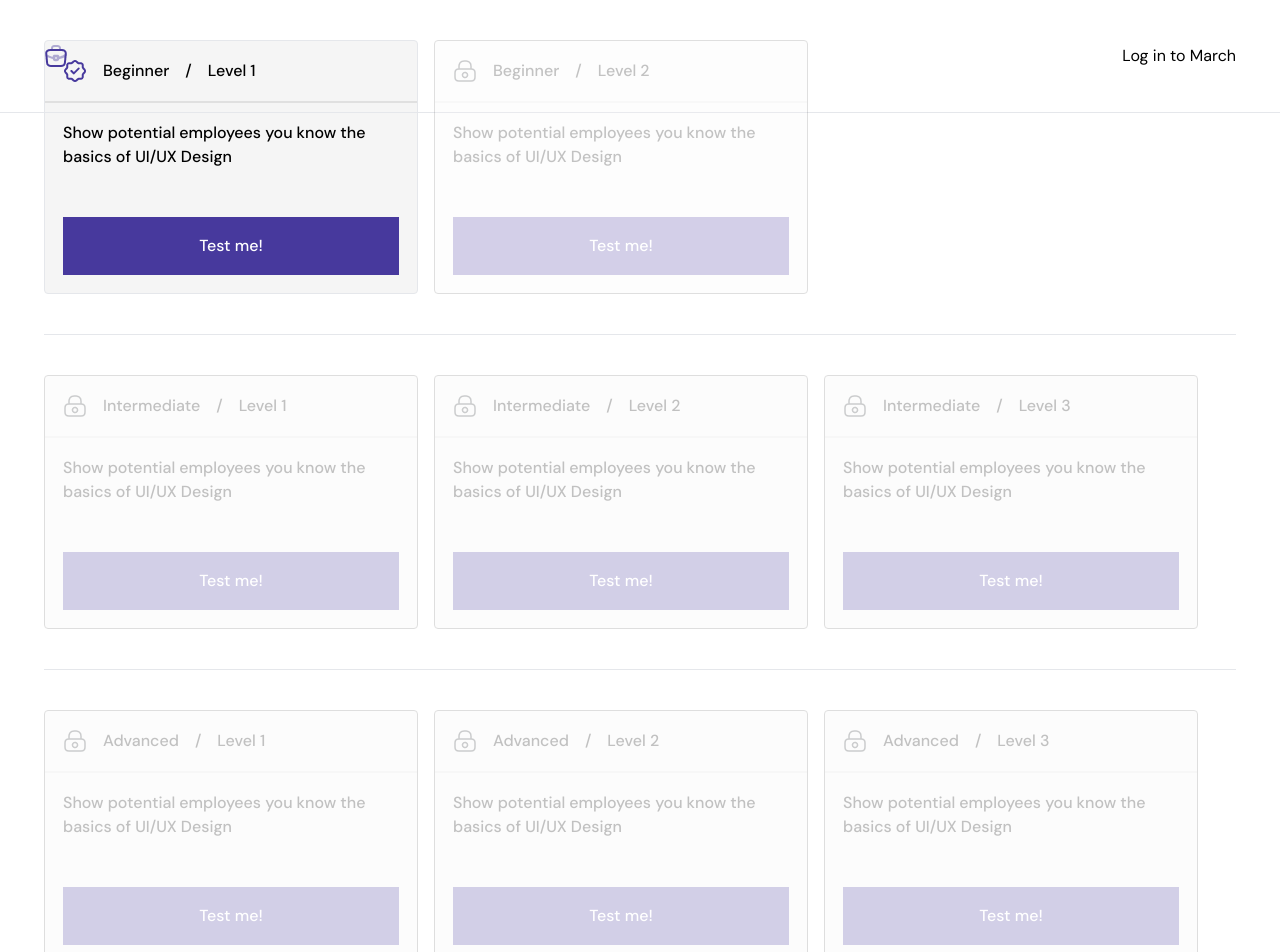
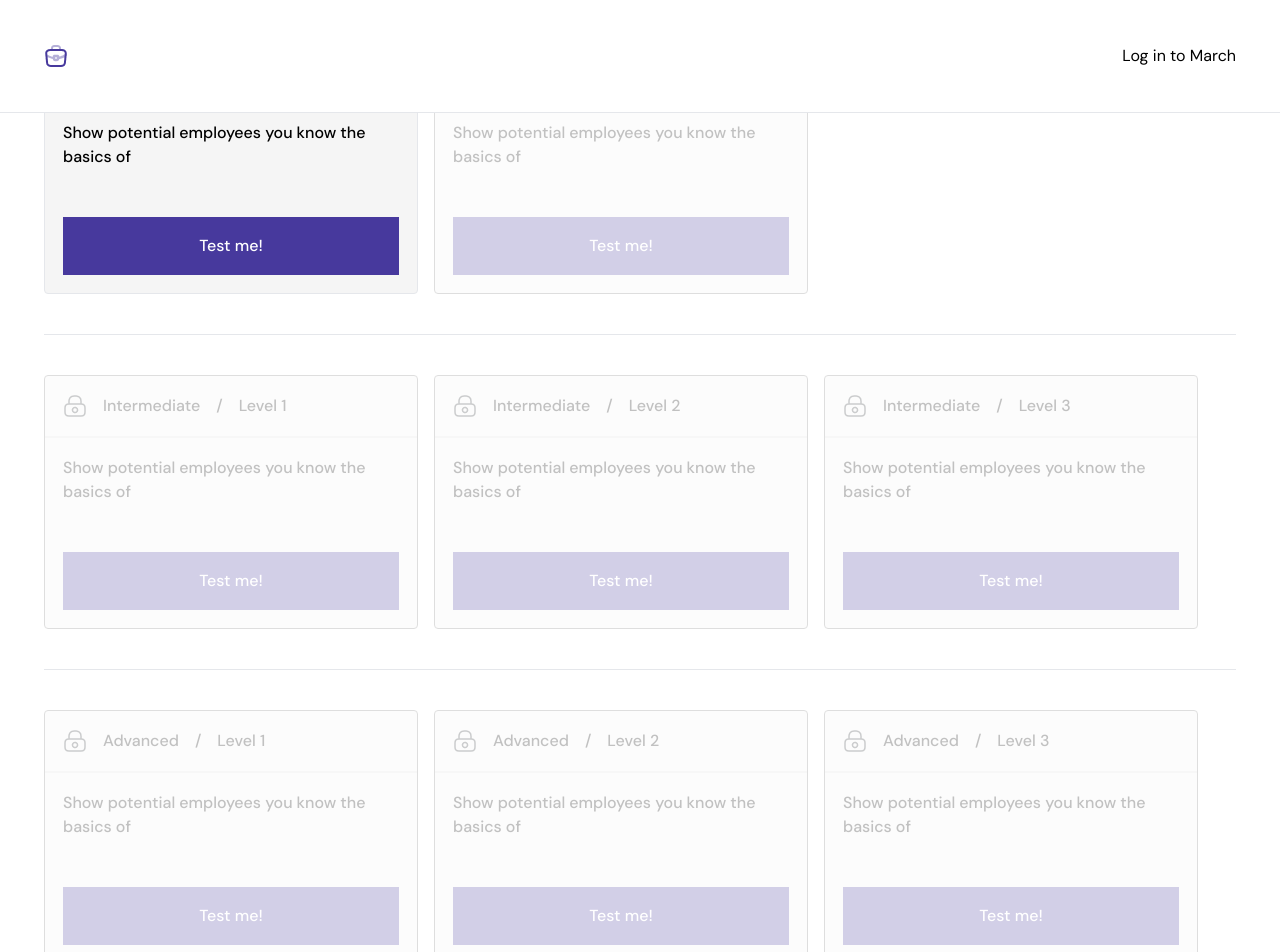
Before and after one commit to a11rew/march, a Next.js app: page /badges/BadgesDisplay in a window 1280 px wide. Shown: the top 952 px of the page. Built offline with nearby package versions, Linux system fonts and the light colour scheme.

Commit message:
header and dynamic descriptions

```diff
--- a/components/Header.tsx
+++ b/components/Header.tsx
@@ -4,7 +4,7 @@ import Logo from "../assets/logo.png";
 
 const Header = (): JSX.Element => {
   return (
-    <header className="border-b fixed top-0 w-full">
+    <header className="border-b fixed top-0 w-full bg-white z-50">
       <div className="max-w-[1336px] p-11 m-auto flex justify-between">
         <Link passHref href="/">
           <Image src={Logo} alt="March logo" className="cursor-pointer" />
--- a/pages/badges/Badge.tsx
+++ b/pages/badges/Badge.tsx
@@ -1,4 +1,5 @@
 import Image from "next/image";
+import React from "react";
 import BadgeAvailable from "../../assets/badge_available.png";
 import BadgeLocked from "../../assets/badge_lock.png";
 
@@ -6,9 +7,15 @@ interface Props {
   disabled?: Boolean;
   rank: "Beginner" | "Intermediate" | "Advanced";
   level: 1 | 2 | 3;
+  course: string;
 }
 
-const Badge = ({ disabled, level, rank }: Props): JSX.Element => {
+const Badge: React.FC<Props> = ({
+  disabled,
+  level,
+  rank,
+  course,
+}): JSX.Element => {
   return (
     <div
       className={`bg-[#F5F5F5] border  font-medium rounded ${
@@ -32,7 +39,7 @@ const Badge = ({ disabled, level, rank }: Props): JSX.Element => {
         </div>
 
         <div className="p-[18px]">
-          <p>Show potential employees you know the basics of UI/UX Design</p>
+          <p>Show potential employees you know the basics of {course}</p>
           <button
             disabled={Boolean(disabled)}
             className="py-[17px] bg-[#47399D] text-white w-full mt-12"
--- a/pages/badges/BadgesDisplay.tsx
+++ b/pages/badges/BadgesDisplay.tsx
@@ -1,26 +1,26 @@
 import Badge from "./Badge";
 
-const BadgesDisplay: React.FC = () => {
+const BadgesDisplay: React.FC<{ selected: string }> = ({ selected }) => {
   return (
     <div className="mt-10">
       <div className="flex gap-4">
         {/* Beginner badges*/}
-        <Badge rank="Beginner" level={1} />
-        <Badge rank="Beginner" level={2} disabled />
+        <Badge rank="Beginner" course={selected} level={1} />
+        <Badge rank="Beginner" course={selected} level={2} disabled />
       </div>
       <hr className="my-10" />
       <div className="flex gap-4">
         {/* Beginner badges*/}
-        <Badge rank="Intermediate" level={1} disabled />
-        <Badge rank="Intermediate" level={2} disabled />
-        <Badge rank="Intermediate" level={3} disabled />
+        <Badge rank="Intermediate" course={selected} level={1} disabled />
+        <Badge rank="Intermediate" course={selected} level={2} disabled />
+        <Badge rank="Intermediate" course={selected} level={3} disabled />
       </div>
       <hr className="my-10" />
       <div className="flex gap-4">
         {/* Beginner badges*/}
-        <Badge rank="Advanced" level={1} disabled />
-        <Badge rank="Advanced" level={2} disabled />
-        <Badge rank="Advanced" level={3} disabled />
+        <Badge rank="Advanced" course={selected} level={1} disabled />
+        <Badge rank="Advanced" course={selected} level={2} disabled />
+        <Badge rank="Advanced" course={selected} level={3} disabled />
       </div>
     </div>
   );
--- a/pages/badges/index.tsx
+++ b/pages/badges/index.tsx
@@ -17,7 +17,7 @@ const Badges: NextPage = (): JSX.Element => {
         </p>
         <Dropdown selected={selected} setSelected={setSelected} />
 
-        {selected && <BadgesDisplay />}
+        {selected && <BadgesDisplay selected={selected.name} />}
       </div>
     </div>
   );
```
